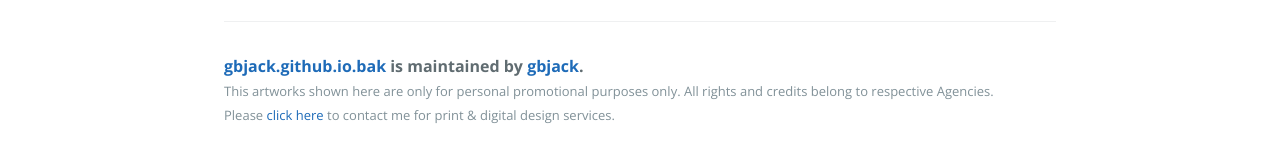
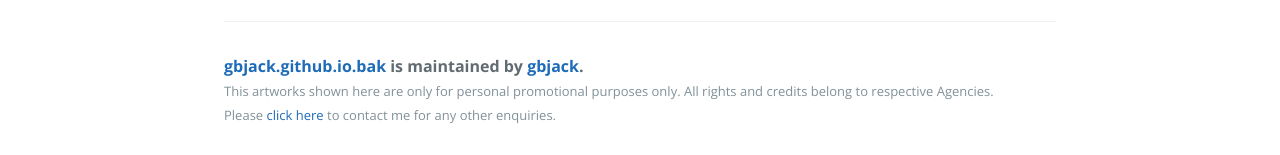
Before and after one commit to gbjack/gbjack.github.io.bak, a Jekyll site: the page built from index.html, in a window 1280 px wide. Shown: the part 1280-1435 px from the top of the page. Built offline with Jekyll 4.4.1, drawn with Linux system fonts in a browser that asks for light colours.

Commit message:
Update default.html

```diff
--- a/_layouts/default.html
+++ b/_layouts/default.html
@@ -32,7 +32,7 @@
         {% if site.github.is_project_page %}
           <span class="site-footer-owner"><a href="{{ site.github.repository_url }}">{{ site.github.repository_name }}</a> is maintained by <a href="{{ site.github.owner_url }}">{{ site.github.owner_name }}</a>.</span>
         {% endif %}
-        <span class="site-footer-credits">This artworks shown here are only for personal promotional purposes only. All rights and credits belong to respective Agencies.<br>Please <a href="https://gbjack.wufoo.com/forms/ms3pzwp1yum6i5/" target="_blank">click here</a> to contact me for print &amp; digital design services.</span>
+        <span class="site-footer-credits">This artworks shown here are only for personal promotional purposes only. All rights and credits belong to respective Agencies.<br>Please <a href="https://gbjack.wufoo.com/forms/ms3pzwp1yum6i5/" target="_blank">click here</a> to contact me for any other enquiries.</span>
       </footer>
     </section>
 
```
